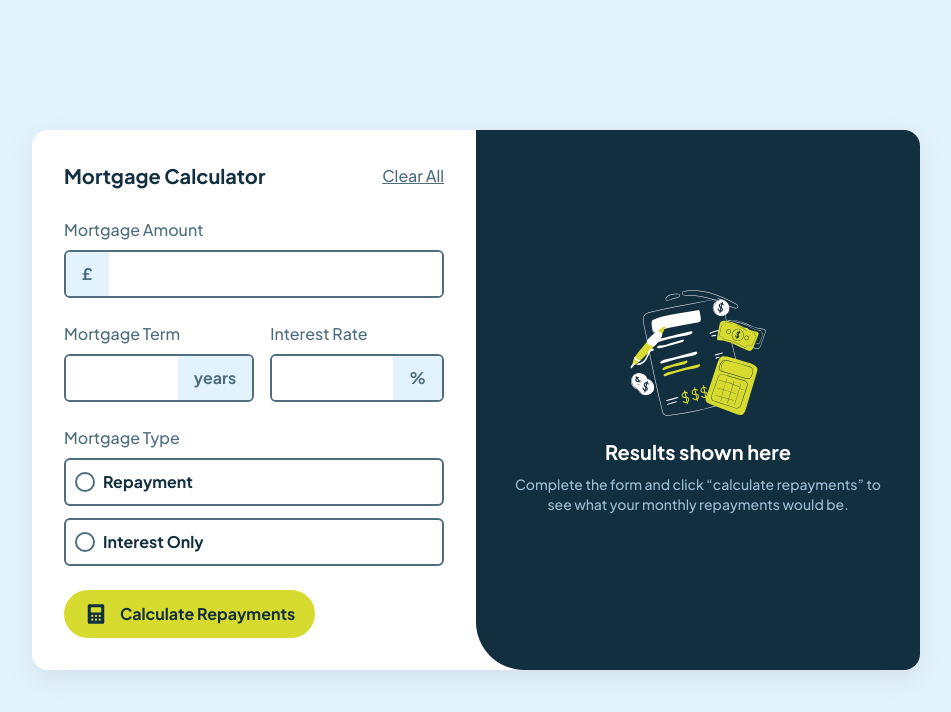
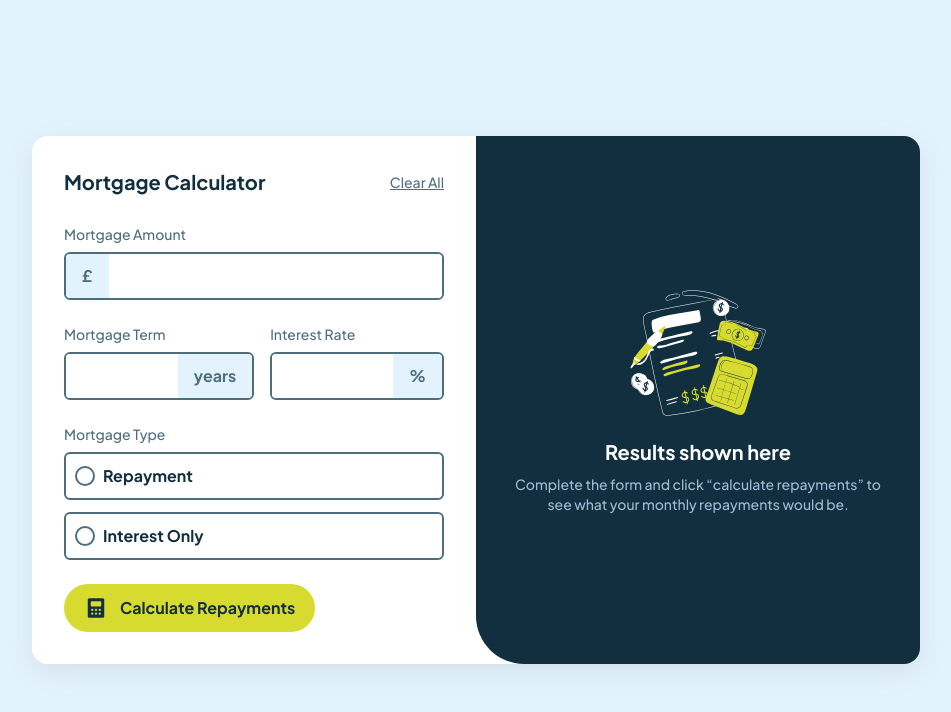
Before and after one commit to aatmaneoulmouden/mortgage-repayment-calculator, a React (Vite) app: page / in a window 1280 px wide. Shown: the top 712 px of the page, without its empty margins (164-1115 px from the left). Built offline with nearby package versions, Linux system fonts and the light colour scheme.

Commit message:
Change font size in the Form

```diff
--- a/src/components/Form.jsx
+++ b/src/components/Form.jsx
@@ -6,7 +6,7 @@ const Form = () => {
     <div className="form bg-neutral-white p-8">
       <div className="heading flex justify-between items-center mb-7">
         <h1 className="text-xl font-bold">Mortgage Calculator</h1>
-        <button className="text-neutral-slate-700 underline">Clear All</button>
+        <button className="text-neutral-slate-700 underline text-sm">Clear All</button>
       </div>
       <form action="">
         <div className="input-wrapper">
--- a/src/index.css
+++ b/src/index.css
@@ -20,7 +20,7 @@
     }
 
     .input-label {
-        @apply text-neutral-slate-700 block mb-2;
+        @apply text-neutral-slate-700 block mb-2 text-sm;
     }
 
     .input-tag {
```
